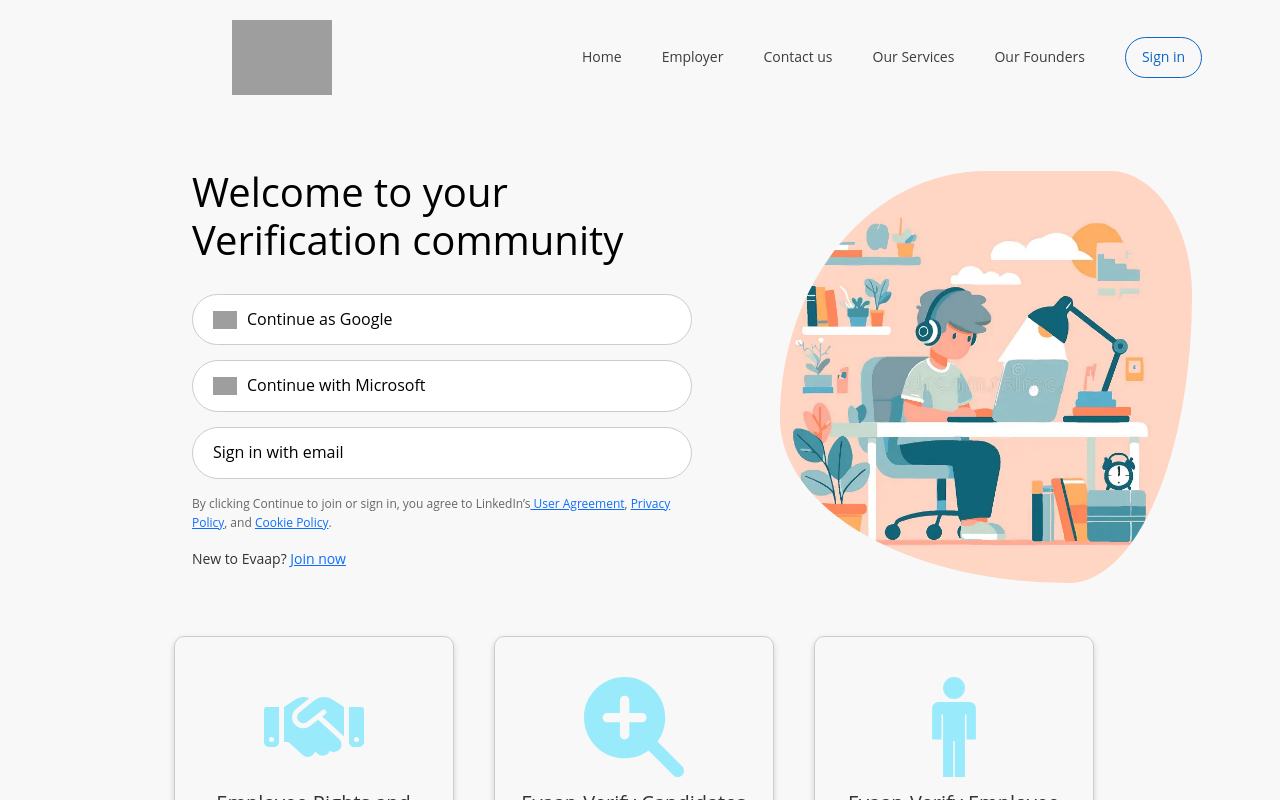
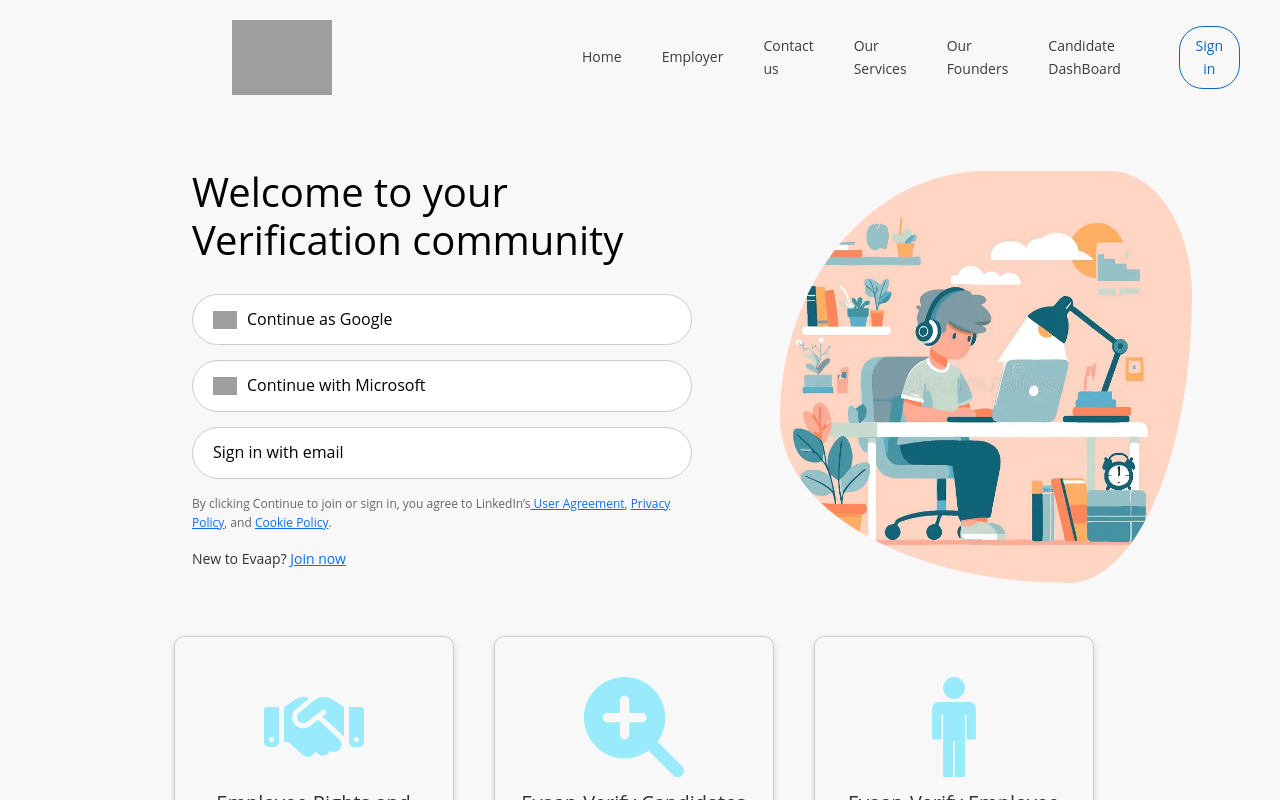
Before and after one commit to kiranvenkat12/kiran_Evapp_Web, a React (Vite) app: page /home in a window 1280 px wide. Shown: the top 800 px of the page. Built offline with nearby package versions, Linux system fonts and the light colour scheme; grey boxes are pictures that could not be loaded; the HTML template or start-up script is replaced by a standard one.

Commit message:
some changes done in the header

```diff
--- a/src/App.jsx
+++ b/src/App.jsx
@@ -16,6 +16,7 @@ import CandidatePage from "./assets/Components/candidatePage";
 import OurServices from "./ourServices";
 import Admin from "./admin"
 import EmployerDashboard from "./assets/employerDashboard.jsx";
+import CandidateDashboard from "./CandidateDashboard.jsx";
 
 
 function App() {
@@ -29,7 +30,7 @@ function App() {
         <Route path="/registrationPage" element={<SignupForm />} />
         <Route path="/contact_usPage" element={<ContactUs />} />
         <Route path="/founderPage" element={<FounderPage />} />
-
+        <Route path="/CandidateDashboard" element={<CandidateDashboard />} />
          <Route path="/loginApp1" element={<LoginApp />} />
         <Route path="/employerDashboard" element={<EmployerDashboard />} />
         <Route path="/candidatePage" element={<CandidatePage />} />
--- a/src/assets/Components/header.jsx
+++ b/src/assets/Components/header.jsx
@@ -16,7 +16,8 @@ const Header = () => {
           <NavLink to="/contact_usPage" activeClassName="active-link">Contact us</NavLink>
           <NavLink to="/ourServices" activeClassName="active-link">Our Services</NavLink>
           <NavLink to="/founderPage" activeClassName="active-link">Our Founders</NavLink>
-          <NavLink to="/loginApp1" activeClassName="active-link">
+            <NavLink to="/CandidateDashboard" activeClassName="active-link">Candidate DashBoard</NavLink>
+            <NavLink to="/loginApp1" activeClassName="active-link">
             <button className="sign-in-btn">Sign in</button>
           </NavLink>
         </nav>
```
